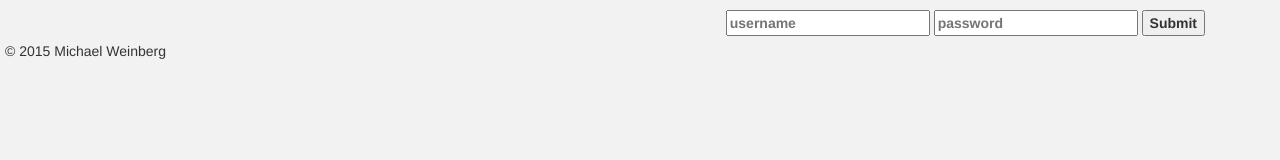
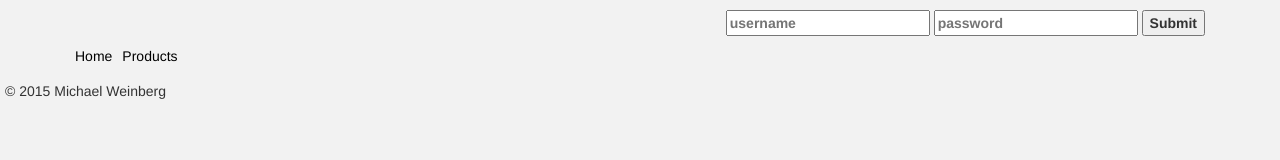
Before and after one commit to michaelweinberg/Online-Store, a website: page layouts/default.html in a window 1280 px wide. Drawn offline with nearby package versions, Linux system fonts and the light colour scheme; files that its build step writes are made by us from their sources.

Commit message:
Added nav to index and product page

```diff
--- a/layouts/default.html
+++ b/layouts/default.html
@@ -17,7 +17,11 @@
 							{{>login}}
 					</div>
 				</div>
+
 			</header>
+			<nav>
+				<ul><li><a href="/">Home</a></li><li><a href="products">Products</a></li></ul>
+			</nav>
 						{{{content}}}
 
 			</div>
```
Also changed, not shown: views/templates/index.html (+1 -0 lines), 1 other file.
